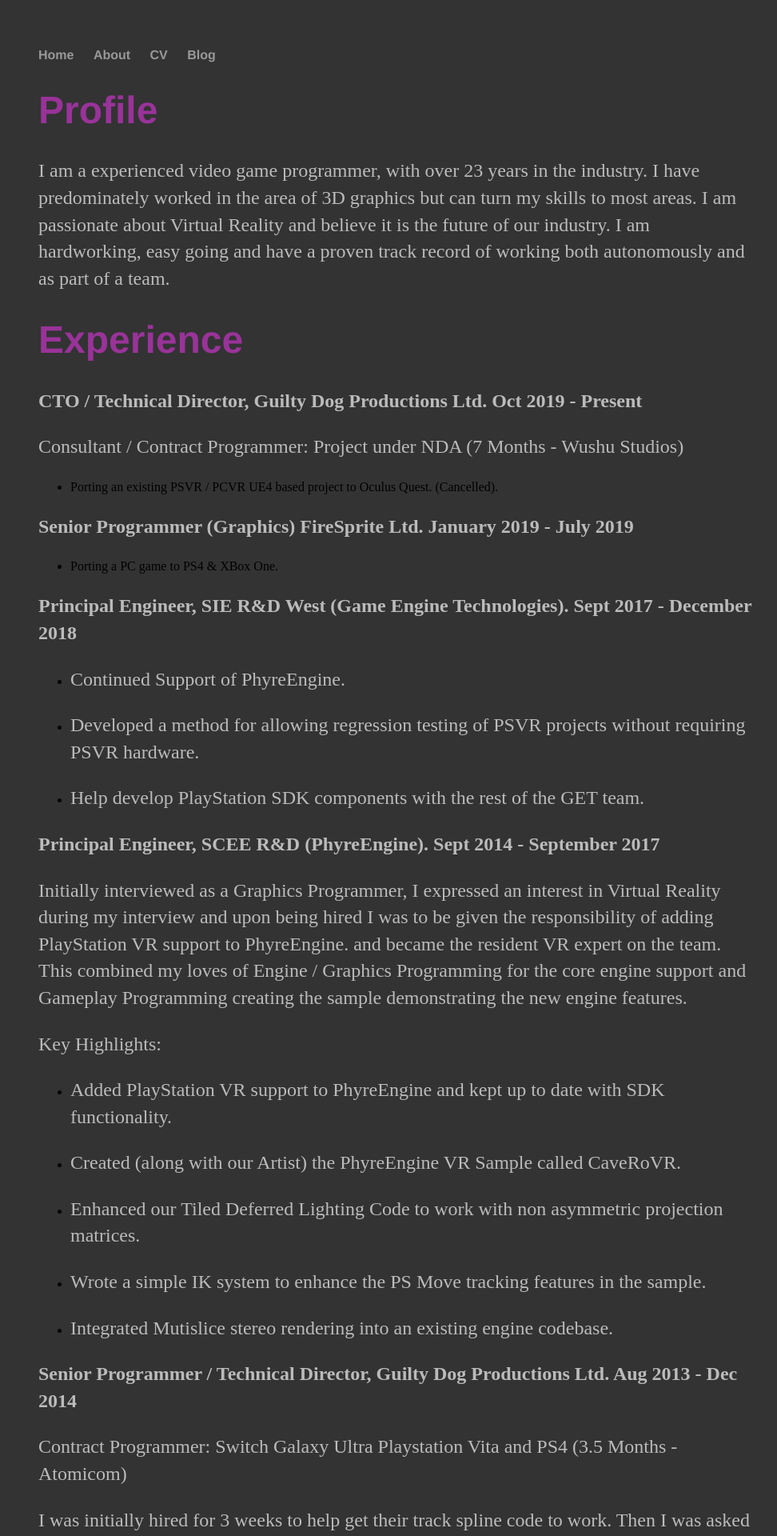
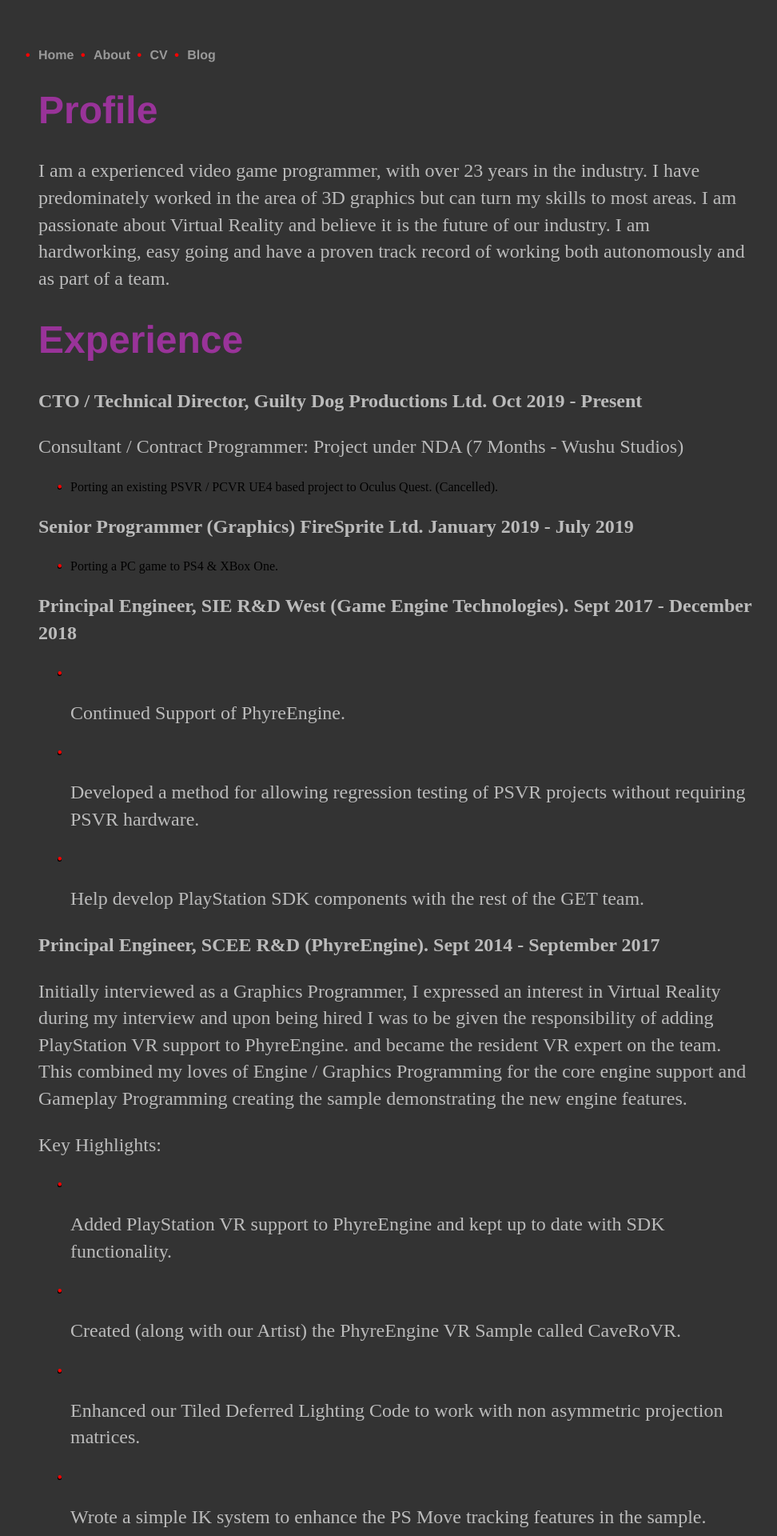
Before and after one commit to guiltydogprods/guiltydogprods.github.io, a Jekyll site: the page built from cv.md, in a window 1280 px wide. Shown: the top 1920 px of the page at 80% size, without its empty margins (144-1116 px from the left). Built offline with Jekyll 4.4.1, drawn with Linux system fonts in a browser that asks for light colours; our own code applies the rules of GitHub Pages for plain Markdown files.

Commit message:
Update main.css

```diff
--- a/css/main.css
+++ b/css/main.css
@@ -12,6 +12,14 @@
 nav ul li, footer ul li {
     display: inline;
     margin-right: 20px;
+}
+ul li::before {
+  content: "\2022";  /* Add content: \2022 is the CSS Code/unicode for a bullet */
+  color: red; /* Change the color */
+  font-weight: bold; /* If you want it to be bold */
+  display: inline-block; /* Needed to add space between the bullet and the text */
+  width: 1em; /* Also needed for space (tweak if needed) */
+  margin-left: -1em; /* Also needed for space (tweak if needed) */
 }
 a {
     text-decoration: none;
```
